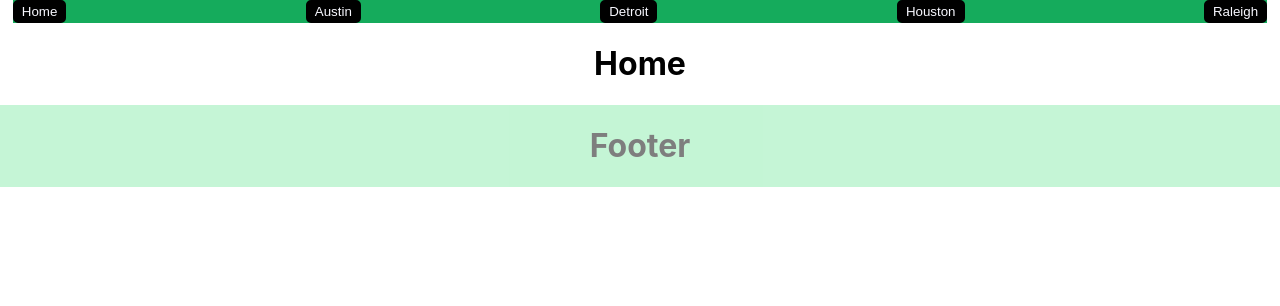
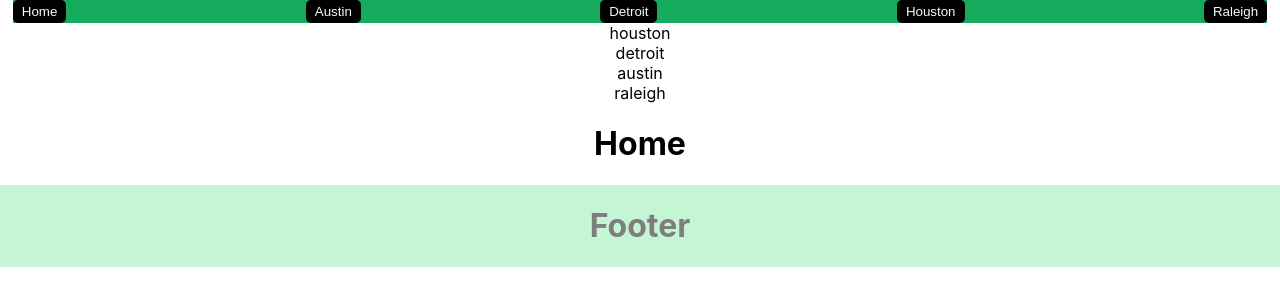
Before and after one commit to jakerwalton/Project_3_Frontend, a React (Create React App) app: page / in a window 1280 px wide. Shown: the top 306 px of the page. Built offline with nearby package versions, Linux system fonts and the light colour scheme; no server answers.

Commit message:
changes made

```diff
--- a/src/pages/Home.js
+++ b/src/pages/Home.js
@@ -4,10 +4,10 @@ function Home(props) {
   return (
     <>
       <div id="week"></div>
-      <div className="houston"></div>
-      <div className="detroit"></div>
-      <div className="austin"></div>
-      <div className="raleigh"></div>
+      <div className="houston">houston</div>
+      <div className="detroit">detroit</div>
+      <div className="austin">austin</div>
+      <div className="raleigh">raleigh</div>
       <h1>Home</h1>
     </>
   )
```
